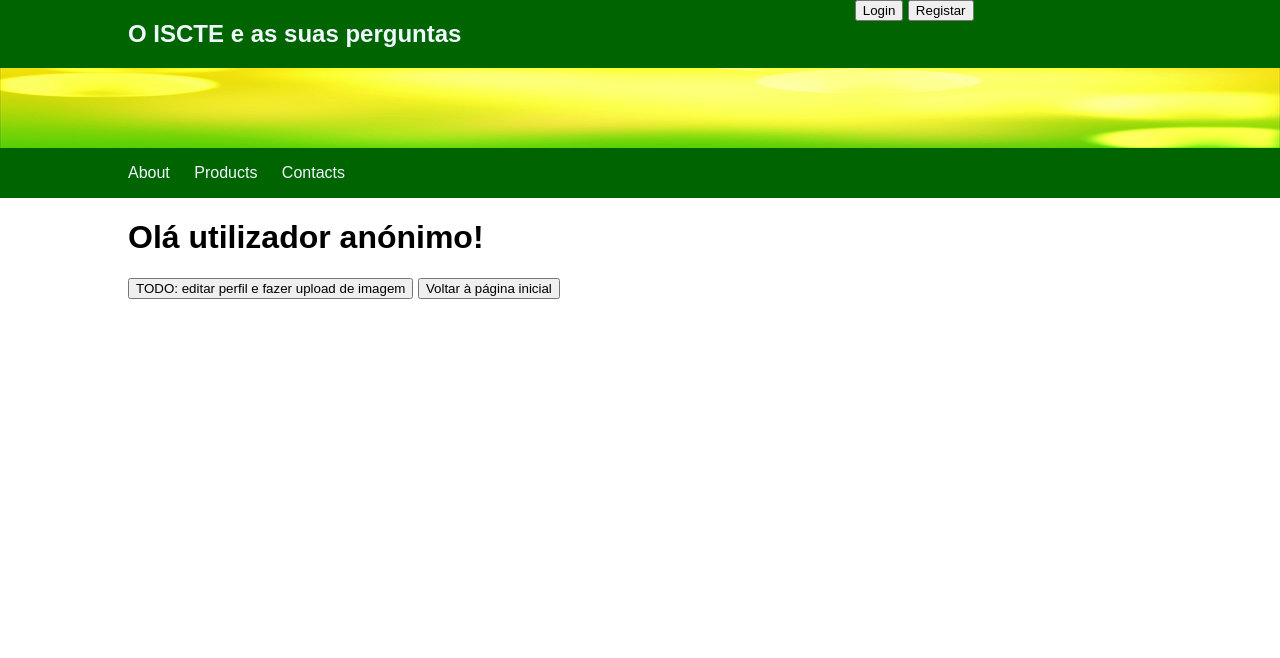
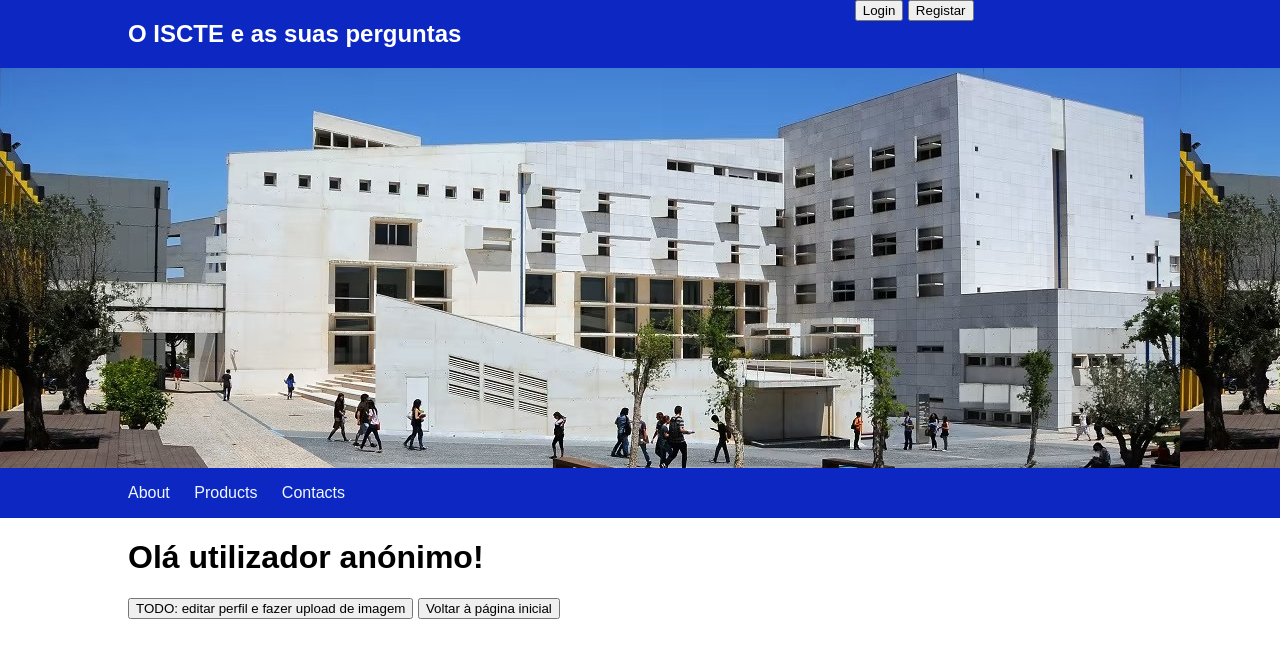
Before and after one commit to aberraxao/diam, a Django app: template siteiscte/votacao/templates/votacao/profile.html in a window 1280 px wide. Shown: the top 658 px of the page. Run offline with Django 3.2, Linux system fonts and the light colour scheme; the template is opened without the code that fills it, so the values that code supplies are empty.

Commit message:
Updated header

```diff
--- a/siteiscte/votacao/static/votacao/css/styles.css
+++ b/siteiscte/votacao/static/votacao/css/styles.css
@@ -8,24 +8,23 @@ body {
 }
 
 header, nav, footer {
-    background-color: darkgreen;
+    background-color: #0D28C2;
     overflow: auto;
 }
 
 header h1 {
-    color: aliceblue;
+    color: white;
 }
 
 #banner {
-    background-image: url("../images/green-yellow-light.jpg");
-    background-size: 100% 100%;
+    background-image: url("../images/iscte_img.jpg");
     text-align: center;
-    padding: 40px;
+    padding: 200px;
 }
 
 
 #banner h1 {
-    color: darkgreen;
+    color: #0D28C2;
 }
 
 .container {
```
